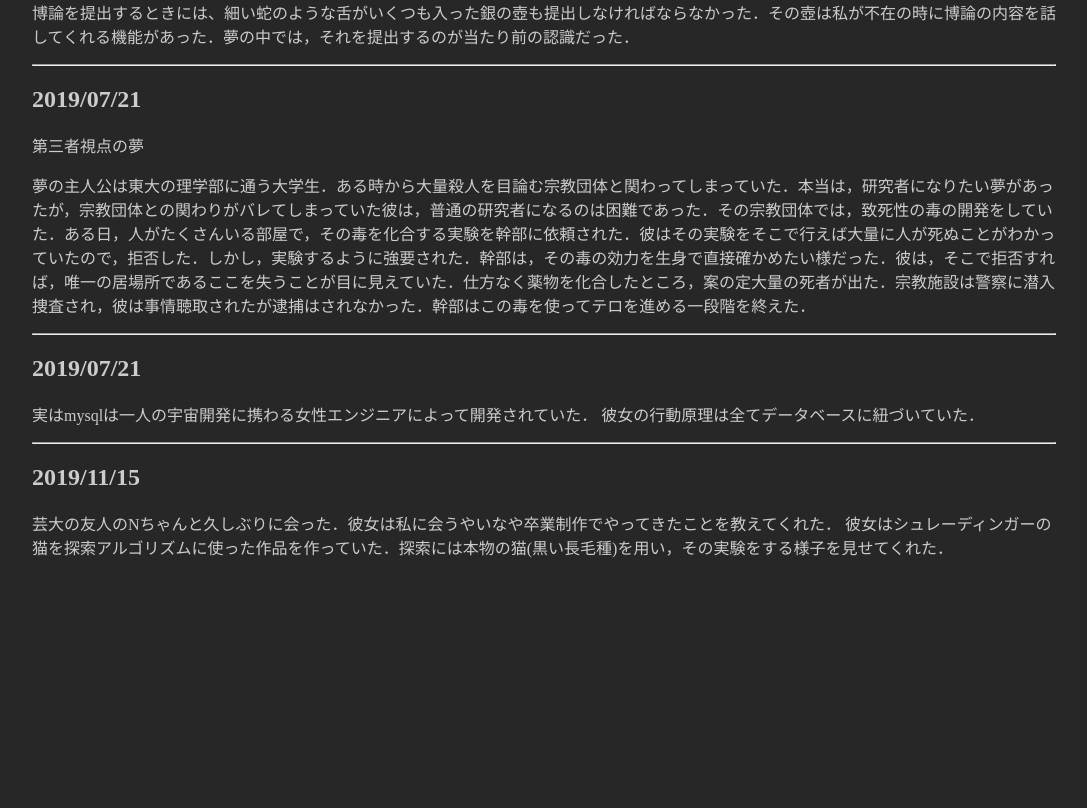
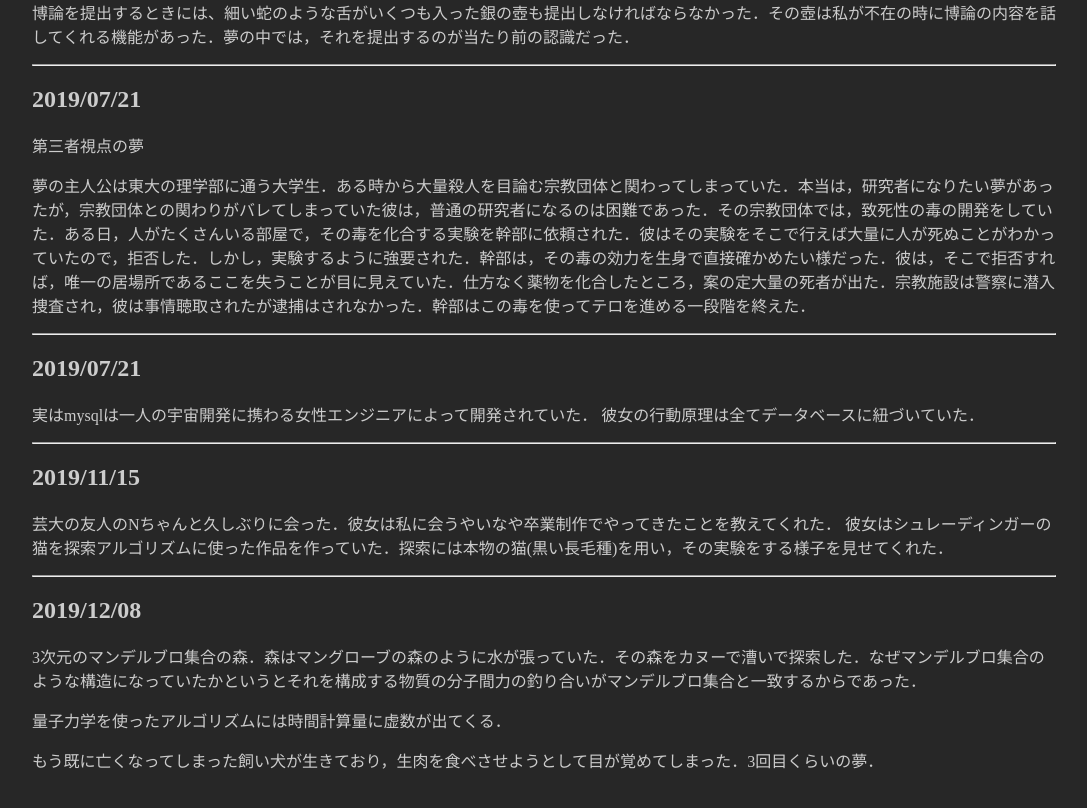
Before and after one commit to hihumi-riku/hihumi-riku.github.io, a Jekyll site: the page built from _posts/2019-01-25-dream_2019.md, in a window 1280 px wide and 900 px high, scrolled down 1314 px. Shown: the top 808 px of the window, without its empty margins (96-1183 px from the left). Built offline with Jekyll 4.4.1, drawn with Linux system fonts in a browser that asks for light colours; before the commit the page ends 2001 px from its top, so only the background shows below that.

Commit message:
Added contents

```diff
--- a/_posts/2019-01-25-dream_2019.md
+++ b/_posts/2019-01-25-dream_2019.md
@@ -85,3 +85,16 @@ title: 2019年の夢日記
 
 芸大の友人のNちゃんと久しぶりに会った．彼女は私に会うやいなや卒業制作でやってきたことを教えてくれた．
 彼女はシュレーディンガーの猫を探索アルゴリズムに使った作品を作っていた．探索には本物の猫(黒い長毛種)を用い，その実験をする様子を見せてくれた．
+
+---
+<a id="10"></a>
+<a href="#10"></a>
+## 2019/12/08
+
+3次元のマンデルブロ集合の森．森はマングローブの森のように水が張っていた．その森をカヌーで漕いで探索した．なぜマンデルブロ集合のような構造になっていたかというとそれを構成する物質の分子間力の釣り合いがマンデルブロ集合と一致するからであった．
+
+
+量子力学を使ったアルゴリズムには時間計算量に虚数が出てくる．
+
+
+もう既に亡くなってしまった飼い犬が生きており，生肉を食べさせようとして目が覚めてしまった．3回目くらいの夢．
```
